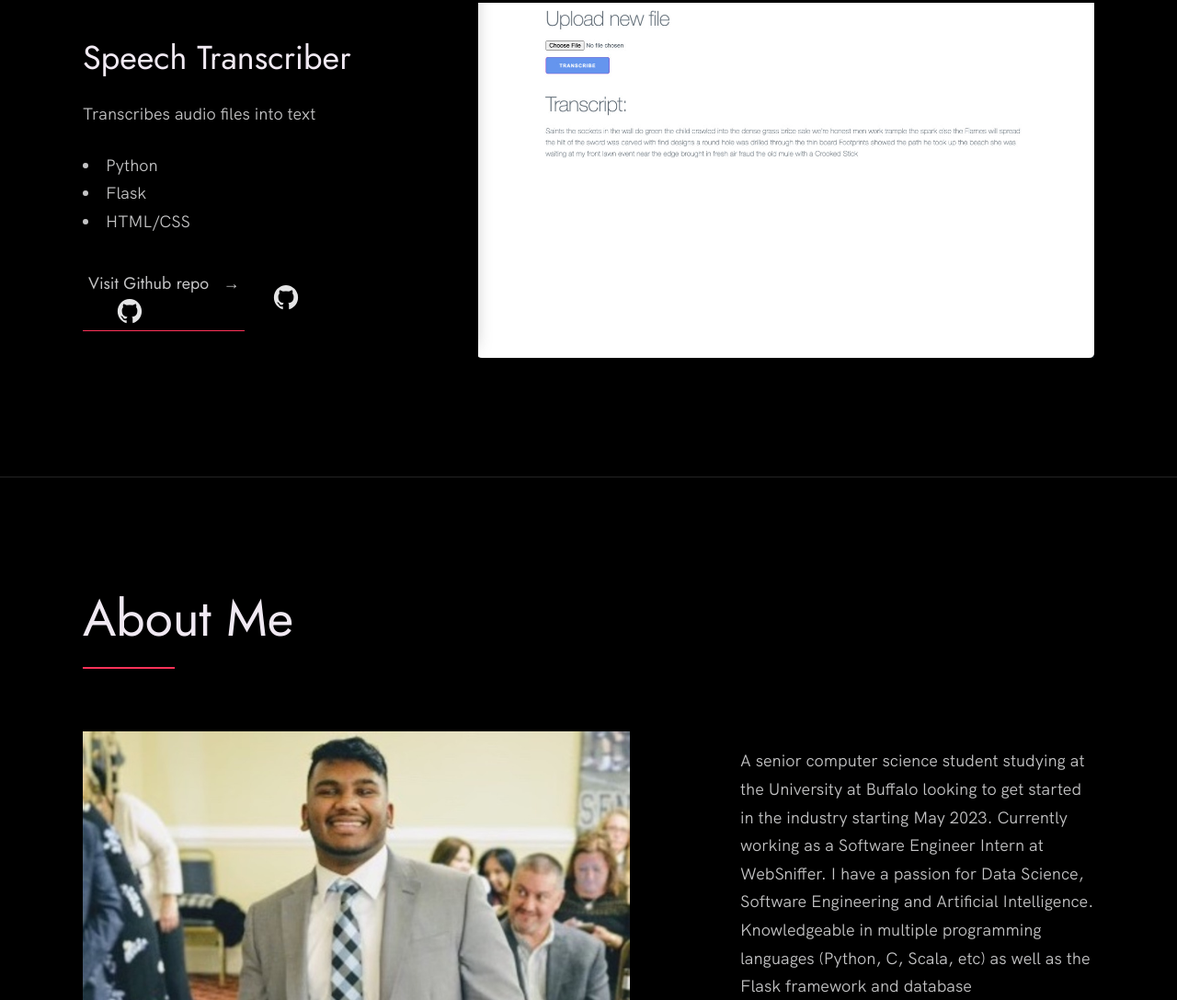
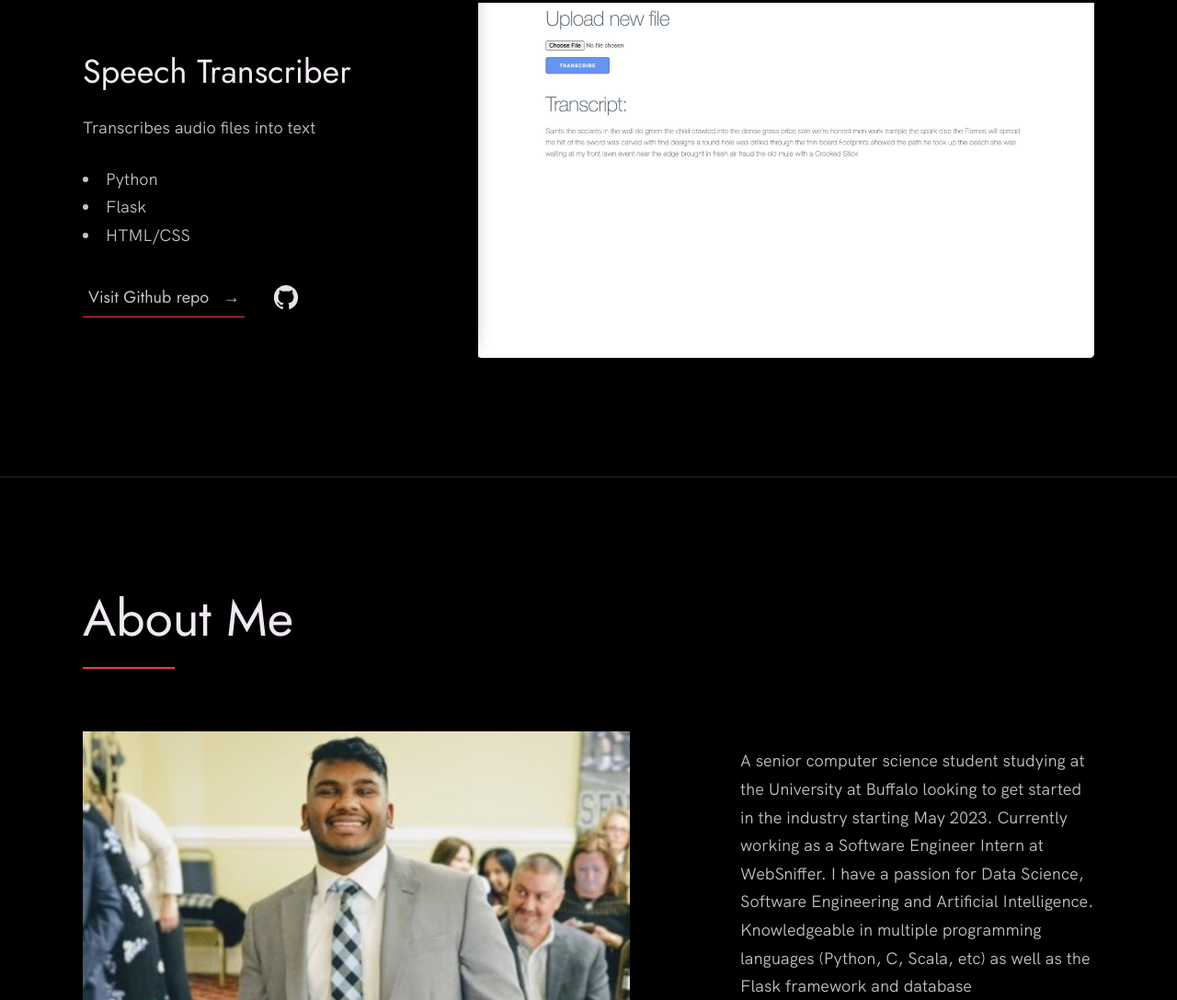
Before and after one commit to deepakj718/deepakj718.github.io, a plain HTML site: page index.html in a window 1280 px wide. Shown: the part 2476-3563 px from the top of the page at 92% size. Drawn offline with Linux system fonts and the light colour scheme.

Commit message:
changed html

```diff
--- a/index.html
+++ b/index.html
@@ -144,7 +144,6 @@
               <div class="work__links">
                 <a href="#https://github.com/deepakj718/Speech_recognition" class="link__text">
                   Visit Github repo <span>&rarr;</span>
-                  <img src="./images/github.svg" class="work__code" title="View Source Code" alt="GitHub">
                 </a>
                 <a href="#">
                   <img src="./images/github.svg" class="work__code" title="View Source Code" alt="GitHub">
```
